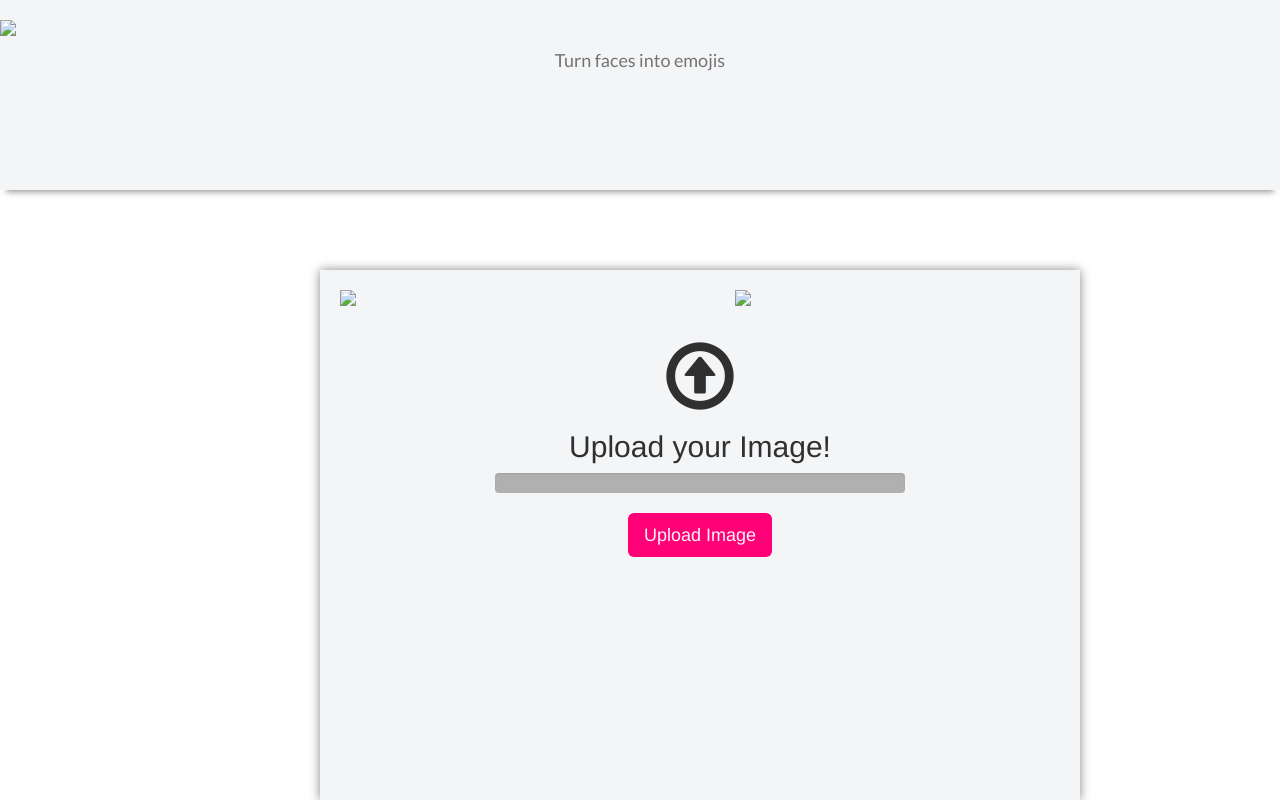
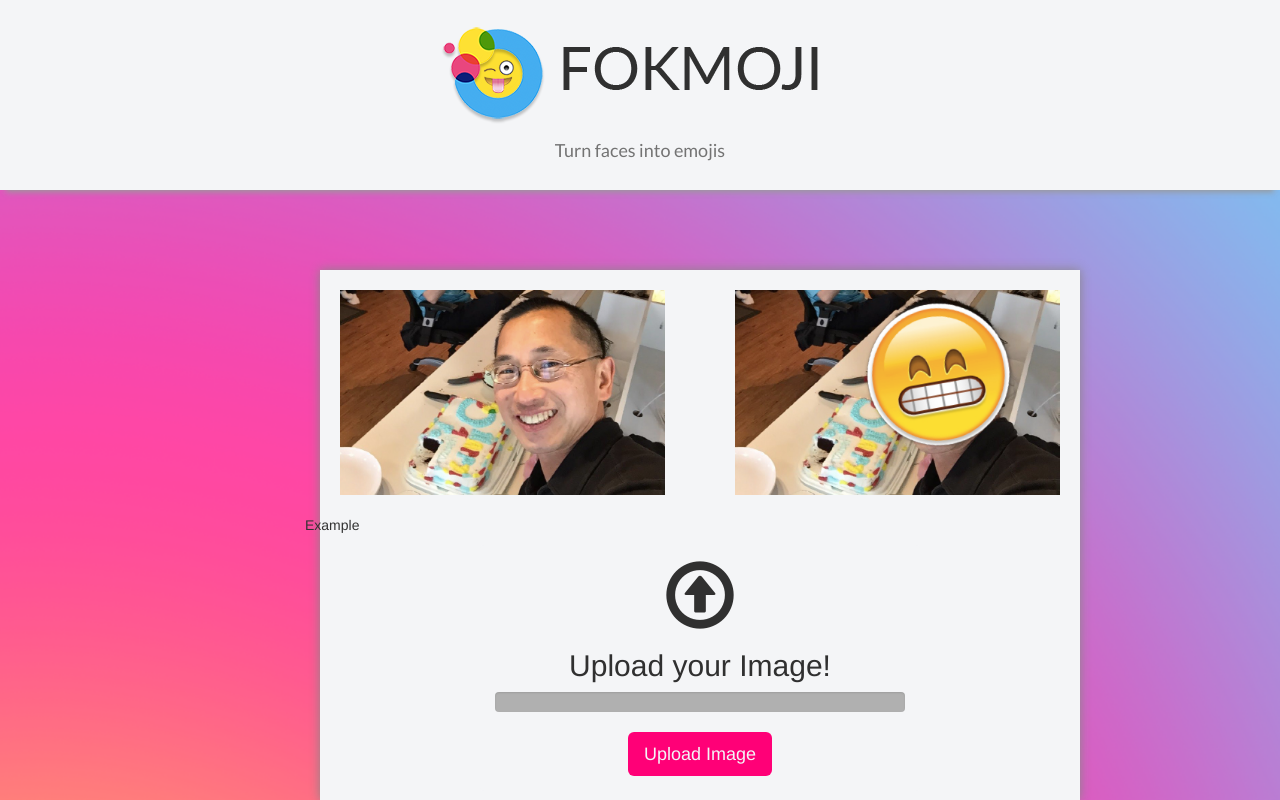
Before and after one commit to BenEmdon/emojis-as-a-service, a website: page public_html/index.html in a window 1280 px wide. Drawn offline with nearby package versions, Linux system fonts and the light colour scheme; files whose address does not match are found by name.

Commit message:
Changed images directory to resources

```diff
--- a/public_html/index.html
+++ b/public_html/index.html
@@ -19,20 +19,19 @@
     <input id="upload-input" type="file" name="uploads[]" multiple="multiple">
 
     <div class="nav">
-      <img src='Images/logo_small.png' class="logo"/>
+      <img src='Resources/logo_small.png' class="logo"/>
       <h4 class="desc"> Turn faces into emojis</h4>
     </div>
 
     <div class="uploadContent">
-
           <div class="row">
             <div class="col-md-6">
-              <img src='Images/before.jpg' class="beforeAfter" />
+              <img src='Resources/before.jpg' class="beforeAfter" />
             </div>
             <div class="col-md-6">
-              <img src='Images/after.jpg' class="beforeAfter" />
+              <img src='Resources/after.jpg' class="beforeAfter" />
             </div>
-
+            <p> Example </p>
       </div>
       <div class="container">
         <div class="row">
```
Also changed, not shown: public_html/Resources/after.jpg (added), public_html/Resources/background.png (added), public_html/Resources/before.jpg (added), public_html/Resources/logo.png (renamed from public_html/Images/logo.png), public_html/Resources/logo_large.png (added), public_html/Resources/logo_small.png (added), 1 other file.
